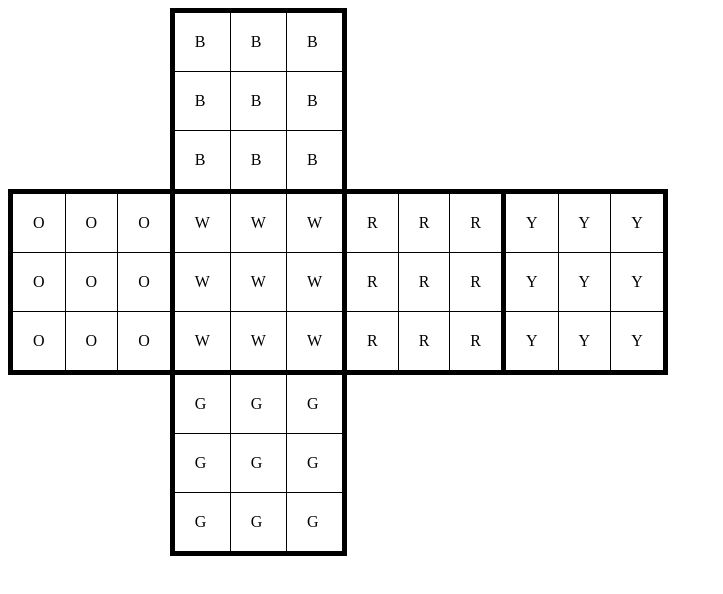
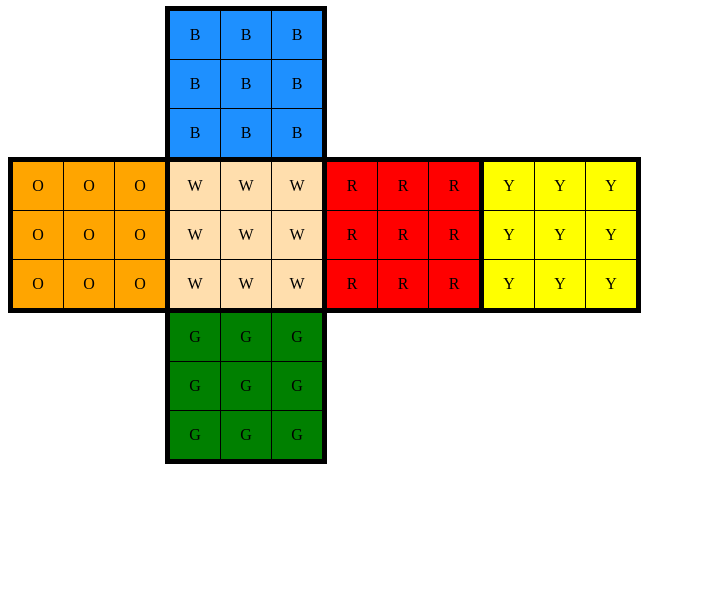
Before and after one commit to Dr3amTw1st/OPAlgCalc, a plain HTML site: page index.html in a window 1280 px wide. Shown: the whole page, without its empty margins (0-723 px from the left). Drawn offline with Linux system fonts and the light colour scheme.

Commit message:
Color Update
Added color to the squares and gave each a unique ID for setting up the
JavaScript later. Also created a new page to give an example of my
lettering scheme.

```diff
--- a/index.html
+++ b/index.html
@@ -8,13 +8,14 @@
 <body>
 	<table id="">
 		<tr>
+			<tr>
 			<td id=""></td>
 			<td id=""></td>
 			<td id=""></td>
 
-			<td id="" class="top-left">B</td>
-        	<td id="" class="top-center">B</td>
-        	<td id="" class="top-right">B</td>
+			<td id="cornerA" class="top-left">B</td>
+        	<td id="edgeA" class="top-center">B</td>
+        	<td id="cornerB" class="top-right">B</td>
 
 			<td id=""></td>
 			<td id=""></td>
@@ -29,9 +30,9 @@
 			<td id=""></td>
 			<td id=""></td>
 
-			<td id="" class="center-left">B</td>
-        	<td id="" class="center-center">B</td>
-        	<td id="" class="center-right">B</td>
+			<td id="edgeD" class="center-left">B</td>
+        	<td id="blueCenter" class="center-center">B</td>
+        	<td id="edgeB" class="center-right">B</td>
 
 			<td id=""></td>
 			<td id=""></td>
@@ -46,9 +47,9 @@
 			<td id=""></td>
 			<td id=""></td>
 
-			<td id="" class="bottom-left">B</td>
-        	<td id="" class="bottom-center">B</td>
-        	<td id="" class="bottom-right">B</td>
+			<td id="cornerD" class="bottom-left">B</td>
+        	<td id="edgeC" class="bottom-center">B</td>
+        	<td id="cornerC" class="bottom-right">B</td>
 
 			<td id=""></td>
 			<td id=""></td>
@@ -59,64 +60,64 @@
 			<td id=""></td>
 		</tr>
 		<tr>
-			<td id="" class="top-left">O</td>
-			<td id="" class="top-center">O</td>
-			<td id="" class="top-right">O</td>
+			<td id="cornerE" class="top-left">O</td>
+			<td id="edgeE" class="top-center">O</td>
+			<td id="cornerF" class="top-right">O</td>
 
-			<td id="" class="top-left">W</td>
-			<td id="" class="top-center">W</td>
-			<td id="" class="top-right">W</td>
+			<td id="cornerI" class="top-left">W</td>
+			<td id="edgeI" class="top-center">W</td>
+			<td id="cornerJ" class="top-right">W</td>
 
-			<td id="" class="top-left">R</td>
-			<td id="" class="top-center">R</td>
-			<td id="" class="top-right">R</td>
+			<td id="cornerM" class="top-left">R</td>
+			<td id="edgeM" class="top-center">R</td>
+			<td id="cornerN" class="top-right">R</td>
 
-			<td id="" class="top-left">Y</td>
-			<td id="" class="top-center">Y</td>
-			<td id="" class="top-right">Y</td>
+			<td id="cornerQ" class="top-left">Y</td>
+			<td id="edgeQ" class="top-center">Y</td>
+			<td id="cornerR" class="top-right">Y</td>
 		</tr>
 		<tr>
-			<td id="" class="center-left">O</td>
-			<td id="" class="center-center">O</td>
-			<td id="" class="center-right">O</td>
+			<td id="edgeH" class="center-left">O</td>
+			<td id="orangeCenter" class="center-center">O</td>
+			<td id="edgeF" class="center-right">O</td>
 
-			<td id="" class="center-left">W</td>
-			<td id="" class="center-center">W</td>
-			<td id="" class="center-right">W</td>
+			<td id="edgeL" class="center-left">W</td>
+			<td id="whiteCenter" class="center-center">W</td>
+			<td id="edgeJ" class="center-right">W</td>
 
-			<td id="" class="center-left">R</td>
-			<td id="" class="center-center">R</td>
-			<td id="" class="center-right">R</td>
+			<td id="edgeP" class="center-left">R</td>
+			<td id="redCenter" class="center-center">R</td>
+			<td id="edgeN" class="center-right">R</td>
 
-			<td id="" class="center-left">Y</td>
-			<td id="" class="center-center">Y</td>
-			<td id="" class="center-right">Y</td>
+			<td id="edgeT" class="center-left">Y</td>
+			<td id="yellowCenter" class="center-center">Y</td>
+			<td id="edgeR" class="center-right">Y</td>
 		</tr>
 		<tr>
-			<td id="" class="bottom-left">O</td>
-			<td id="" class="bottom-center">O</td>
-			<td id="" class="bottom-right">O</td>
+			<td id="cornerH" class="bottom-left">O</td>
+			<td id="edgeG" class="bottom-center">O</td>
+			<td id="cornerG" class="bottom-right">O</td>
 
-			<td id="" class="bottom-left">W</td>
-			<td id="" class="bottom-center">W</td>
-			<td id="" class="bottom-right">W</td>
+			<td id="edgeL" class="bottom-left">W</td>
+			<td id="edgeK" class="bottom-center">W</td>
+			<td id="cornerK" class="bottom-right">W</td>
 
-			<td id="" class="bottom-left">R</td>
-			<td id="" class="bottom-center">R</td>
-			<td id="" class="bottom-right">R</td>
+			<td id="cornerP" class="bottom-left">R</td>
+			<td id="edgeO" class="bottom-center">R</td>
+			<td id="cornerO" class="bottom-right">R</td>
 
-			<td id="" class="bottom-left">Y</td>
-			<td id="" class="bottom-center">Y</td>
-			<td id="" class="bottom-right">Y</td>
+			<td id="cornerT" class="bottom-left">Y</td>
+			<td id="edgeS" class="bottom-center">Y</td>
+			<td id="cornerS" class="bottom-right">Y</td>
 		</tr>
 		<tr>
 			<td id=""></td>
 			<td id=""></td>
 			<td id=""></td>
 
-			<td id="" class="top-left">G</td>
-			<td id="" class="top-center">G</td>
-			<td id="" class="top-right">G</td>
+			<td id="cornerU" class="top-left">G</td>
+			<td id="edgeU" class="top-center">G</td>
+			<td id="cornerV" class="top-right">G</td>
 
 			<td id=""></td>
 			<td id=""></td>
@@ -131,9 +132,9 @@
 			<td id=""></td>
 			<td id=""></td>
 
-			<td id="" class="center-left">G</td>
-			<td id="" class="center-center">G</td>
-			<td id="" class="center-right">G</td>
+			<td id="edgeX" class="center-left">G</td>
+			<td id="greenCenter" class="center-center">G</td>
+			<td id="edgeV" class="center-right">G</td>
 
 			<td id=""></td>
 			<td id=""></td>
@@ -148,9 +149,9 @@
 			<td id=""></td>
 			<td id=""></td>
 
-			<td id="" class="bottom-left">G</td>
-			<td id="" class="bottom-center">G</td>
-			<td id="" class="bottom-right">G</td>
+			<td id="cornerX" class="bottom-left">G</td>
+			<td id="edgeW" class="bottom-center">G</td>
+			<td id="cornerW" class="bottom-right">G</td>
 
 			<td id=""></td>
 			<td id=""></td>
@@ -160,6 +161,7 @@
 			<td id=""></td>
 			<td id=""></td>
 		</tr>
+		</tr>
 	</table>
 </body>
 </html>
--- a/main.css
+++ b/main.css
@@ -1,75 +1,147 @@
+/* For the basic UI to give the table the look of an unfolded cube. */
+
 table {
     border-collapse: collapse;
 }
-
 .top-left {
-	padding: 20px;
+	padding: 15px;
+	min-width: 20px;
+	text-align: center;
 	border-top: 5px solid black;
 	border-left: 5px solid black;
 	border-right: 1px solid black;
 	border-bottom: 1px solid black;
 }
-
 .top-center {
-	padding: 20px;
+	padding: 15px;
+	min-width: 20px;
+	text-align: center;
 	border-top: 5px solid black;
 	border-left: 1px solid black;
 	border-right: 1px solid black;
 	border-bottom: 1px solid black;
 }
-
 .top-right {
-	padding: 20px;
+	padding: 15px;
+	min-width: 20px;
+	text-align: center;
 	border-top: 5px solid black;
 	border-left: 1px solid black;
 	border-right: 5px solid black;
 	border-bottom: 1px solid black;
 }
-
 .center-left {
-	padding: 20px;
+	padding: 15px;
+	min-width: 20px;
+	text-align: center;
 	border-top: 1px solid black;
 	border-left: 5px solid black;
 	border-right: 1px solid black;
 	border-bottom: 1px solid black;
 }
-
 .center-center {
-	padding: 20px;
+	padding: 15px;
+	min-width: 20px;
+	text-align: center;
 	border-top: 1px solid black;
 	border-left: 1px solid black;
 	border-right: 1px solid black;
 	border-bottom: 1px solid black;
 }
-
 .center-right {
-	padding: 20px;
+	padding: 15px;
+	min-width: 20px;
+	text-align: center;
 	border-top: 1px solid black;
 	border-left: 1px solid black;
 	border-right: 5px solid black;
 	border-bottom: 1px solid black;
 }
-
 .bottom-left {
-	padding: 20px;
+	padding: 15px;
+	min-width: 20px;
+	text-align: center;
 	border-top: 1px solid black;
 	border-left: 5px solid black;
 	border-right: 1px solid black;
 	border-bottom: 5px solid black;
 }
-
 .bottom-center {
-	padding: 20px;
+	padding: 15px;
+	min-width: 20px;
+	text-align: center;
 	border-top: 1px solid black;
 	border-left: 1px solid black;
 	border-right: 1px solid black;
 	border-bottom: 5px solid black;
 }
-
 .bottom-right {
-	padding: 20px;
+	padding: 15px;
+	min-width: 20px;
+	text-align: center;
 	border-top: 1px solid black;
 	border-left: 1px solid black;
 	border-right: 5px solid black;
 	border-bottom: 5px solid black;
 }
+
+
+
+/* Coloring the default state of the cube. */
+
+#blueCenter {background-color: dodgerblue;}
+#whiteCenter {background-color: navajowhite;}
+#orangeCenter {background-color: orange;}
+#redCenter {background-color: red;}
+#yellowCenter {background-color: yellow;}
+#greenCenter {background-color: green;}
+
+#cornerA {background-color: dodgerblue;}
+#cornerB {background-color: dodgerblue;}
+#cornerC {background-color: dodgerblue;}
+#cornerD {background-color: dodgerblue;}
+#cornerE {background-color: orange;}
+#cornerF {background-color: orange;}
+#cornerG {background-color: orange;}
+#cornerH {background-color: orange;}
+#cornerI {background-color: navajowhite;}
+#cornerJ {background-color: navajowhite;}
+#cornerK {background-color: navajowhite;}
+#cornerL {background-color: navajowhite;}
+#cornerM {background-color: red;}
+#cornerN {background-color: red;}
+#cornerO {background-color: red;}
+#cornerP {background-color: red;}
+#cornerQ {background-color: yellow;}
+#cornerR {background-color: yellow;}
+#cornerS {background-color: yellow;}
+#cornerT {background-color: yellow;}
+#cornerU {background-color: green;}
+#cornerV {background-color: green;}
+#cornerW {background-color: green;}
+#cornerX {background-color: green;}
+
+#edgeA {background-color: dodgerblue;}
+#edgeB {background-color: dodgerblue;}
+#edgeC {background-color: dodgerblue;}
+#edgeD {background-color: dodgerblue;}
+#edgeE {background-color: orange;}
+#edgeF {background-color: orange;}
+#edgeG {background-color: orange;}
+#edgeH {background-color: orange;}
+#edgeI {background-color: navajowhite;}
+#edgeJ {background-color: navajowhite;}
+#edgeK {background-color: navajowhite;}
+#edgeL {background-color: navajowhite;}
+#edgeM {background-color: red;}
+#edgeN {background-color: red;}
+#edgeO {background-color: red;}
+#edgeP {background-color: red;}
+#edgeQ {background-color: yellow;}
+#edgeR {background-color: yellow;}
+#edgeS {background-color: yellow;}
+#edgeT {background-color: yellow;}
+#edgeU {background-color: green;}
+#edgeV {background-color: green;}
+#edgeW {background-color: green;}
+#edgeX {background-color: green;}
```
Also changed, not shown: orderSysEx.html (added, +165 -0 lines).
